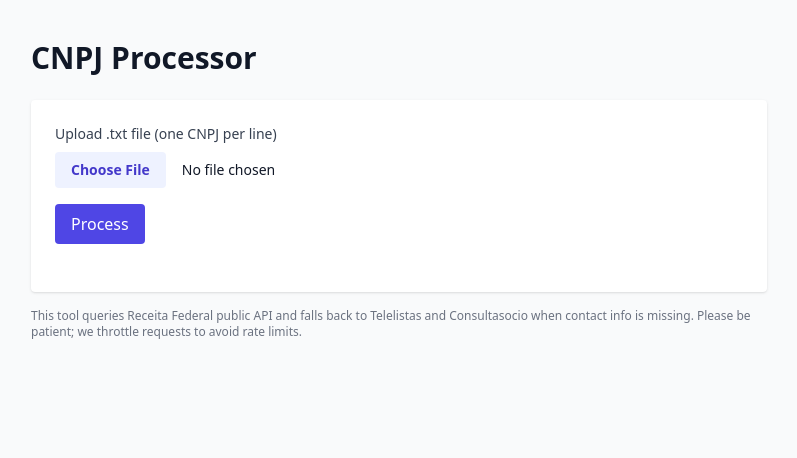
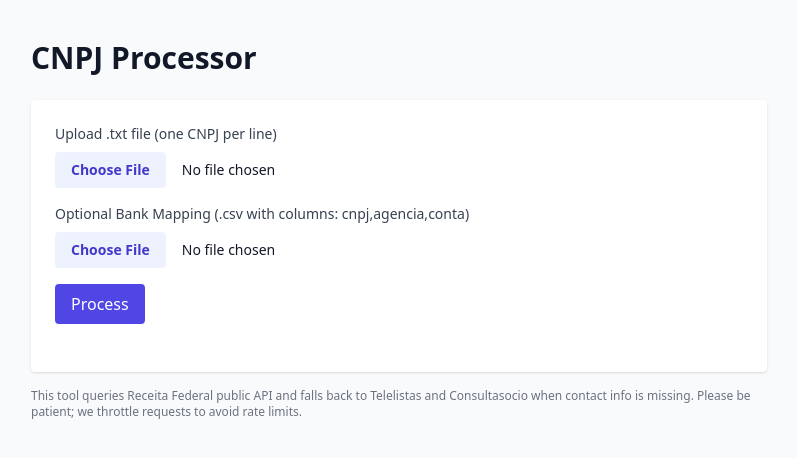
Before and after one commit to harukitakahashi812/CNPJ, a Flask app: page / in a window 1280 px wide. Shown: the top 458 px of the page, without its empty margins (241-1038 px from the left). Run offline with Flask 3, Linux system fonts and the light colour scheme; some libraries are stand-ins or nearby versions.

Commit message:
feat: optional bank CSV (cnpj,agencia,conta) + UI input; fill AGENCIA/CONTA; extended parallel scrapers and contact cache

```diff
--- a/app.py
+++ b/app.py
@@ -15,6 +15,7 @@ import json
 from concurrent.futures import ThreadPoolExecutor, as_completed
 from urllib.parse import urlparse
 import os as _os
+import csv
 
 
 app = Flask(__name__)
@@ -253,7 +254,7 @@ def scrape_fallback(company_name: Optional[str], cnpj: Optional[str]) -> Tuple[O
     return None, None
 
 
-def format_output_block(cnpj: str, fields: Dict[str, Optional[str]]) -> str:
+def format_output_block(cnpj: str, fields: Dict[str, Optional[str]], agencia: str = "", conta: str = "") -> str:
     razao_social = (fields.get("razao_social") or "").strip()
     razao_social_upper = razao_social.upper()
     slug = slugify(razao_social)
@@ -269,8 +270,8 @@ def format_output_block(cnpj: str, fields: Dict[str, Optional[str]]) -> str:
     # Adhering to required exact labels and order
     lines = [
         f"NOME NA BRADESCO: {razao_social_upper} BOM",
-        "AGENCIA: ",
-        "CONTA: ",
+        f"AGENCIA: {agencia}",
+        f"CONTA: {conta}",
         f"NOME API DE PUXADA: {slug}",
         f"CNPJ: {cnpj}",
         f"NATUREZA: {natureza}",
@@ -322,7 +323,7 @@ def _read_json(path: str) -> Optional[Dict]:
         return None
 
 
-def _process_single(cnpj_raw: str) -> str:
+def _process_single(cnpj_raw: str, bank_map: Dict[str, Dict[str, str]]) -> str:
     cnpj = clean_cnpj(cnpj_raw)
     if not cnpj:
         return ""
@@ -333,10 +334,11 @@ def _process_single(cnpj_raw: str) -> str:
         s_phone, s_email = scrape_fallback(fields.get("razao_social"), cnpj)
         fields["telefone"] = fields.get("telefone") or s_phone
         fields["email"] = fields.get("email") or s_email
-    return format_output_block(cnpj, fields)
+    bank = bank_map.get(cnpj) or {}
+    return format_output_block(cnpj, fields, agencia=bank.get("agencia", ""), conta=bank.get("conta", ""))
 
 
-def _background_process(task_id: str, cnpjs: List[str]) -> None:
+def _background_process(task_id: str, cnpjs: List[str], bank_map: Optional[Dict[str, Dict[str, str]]] = None) -> None:
     status_path = os.path.join(OUTPUT_DIR, f"{task_id}.json")
     out_path = os.path.join(OUTPUT_DIR, f"resultado_{task_id}.txt")
     with open(out_path, "w", encoding="utf-8") as out:
@@ -344,6 +346,8 @@ def _background_process(task_id: str, cnpjs: List[str]) -> None:
         processed = 0
         state = {"status": "running", "processed": 0, "total": total, "file": out_path}
         _write_json(status_path, state)
+
+        bank_map = bank_map or {}
 
         # Parallel processing with a small pool to balance speed and rate limits
         # Allow tuning via env; default 8
@@ -353,7 +357,7 @@ def _background_process(task_id: str, cnpjs: List[str]) -> None:
             env_workers = 12
         max_workers = max(1, env_workers)
         with ThreadPoolExecutor(max_workers=max_workers) as executor:
-            future_to_raw = {executor.submit(_process_single, raw): raw for raw in cnpjs}
+            future_to_raw = {executor.submit(_process_single, raw, bank_map): raw for raw in cnpjs}
             for future in as_completed(future_to_raw):
                 raw = future_to_raw[future]
                 try:
@@ -388,11 +392,29 @@ def process():
     content = file.stream.read().decode("utf-8", errors="ignore")
     lines = [line.strip() for line in content.splitlines() if line.strip()]
 
+    # Optional bank mapping CSV: columns cnpj,agencia,conta
+    bank_map: Dict[str, Dict[str, str]] = {}
+    if "bank" in request.files and request.files["bank"].filename:
+        try:
+            csv_bytes = request.files["bank"].stream.read()
+            text = csv_bytes.decode("utf-8", errors="ignore")
+            reader = csv.DictReader(text.splitlines())
+            for row in reader:
+                c = clean_cnpj(row.get("cnpj", ""))
+                if not c:
+                    continue
+                bank_map[c] = {
+                    "agencia": (row.get("agencia", "") or "").strip(),
+                    "conta": (row.get("conta", "") or "").strip(),
+                }
+        except Exception:
+            pass
+
     task_id = uuid.uuid4().hex
     # Start background processing
     with TASK_LOCK:
         TASKS[task_id] = {"status": "queued", "processed": 0, "total": len(lines)}
-    t = Thread(target=_background_process, args=(task_id, lines), daemon=True)
+    t = Thread(target=_background_process, args=(task_id, lines, bank_map), daemon=True)
     t.start()
     return jsonify({"task_id": task_id})
 
--- a/static/main.js
+++ b/static/main.js
@@ -5,6 +5,7 @@ document.addEventListener('DOMContentLoaded', () => {
   const spinner = document.getElementById('spinner');
   const statusText = document.getElementById('statusText');
   const downloadBtn = document.getElementById('downloadBtn');
+  const bankInput = document.getElementById('bankInput');
   let currentTaskId = null;
 
   form.addEventListener('submit', async (e) => {
@@ -20,6 +21,9 @@ document.addEventListener('DOMContentLoaded', () => {
     }
     const formData = new FormData();
     formData.append('file', fileInput.files[0]);
+    if (bankInput && bankInput.files[0]) {
+      formData.append('bank', bankInput.files[0]);
+    }
 
     processBtn.disabled = true;
     spinner.classList.remove('hidden');
--- a/templates/index.html
+++ b/templates/index.html
@@ -10,10 +10,14 @@
     <div class="max-w-3xl mx-auto py-10 px-4">
       <h1 class="text-3xl font-bold text-gray-900 mb-6">CNPJ Processor</h1>
       <div class="bg-white shadow rounded p-6">
-        <form id="uploadForm" class="space-y-4">
+        <form id="uploadForm" class="space-y-4" enctype="multipart/form-data">
           <div>
             <label class="block text-sm font-medium text-gray-700 mb-2">Upload .txt file (one CNPJ per line)</label>
             <input id="fileInput" type="file" accept=".txt" class="block w-full text-sm text-gray-900 file:mr-4 file:py-2 file:px-4 file:rounded file:border-0 file:text-sm file:font-semibold file:bg-indigo-50 file:text-indigo-700 hover:file:bg-indigo-100" />
+          </div>
+          <div>
+            <label class="block text-sm font-medium text-gray-700 mb-2">Optional Bank Mapping (.csv with columns: cnpj,agencia,conta)</label>
+            <input id="bankInput" name="bank" type="file" accept=".csv" class="block w-full text-sm text-gray-900 file:mr-4 file:py-2 file:px-4 file:rounded file:border-0 file:text-sm file:font-semibold file:bg-indigo-50 file:text-indigo-700 hover:file:bg-indigo-100" />
           </div>
           <div class="flex items-center gap-3">
             <button id="processBtn" type="submit" class="inline-flex items-center px-4 py-2 rounded bg-indigo-600 text-white hover:bg-indigo-700 disabled:opacity-50 disabled:cursor-not-allowed">Process</button>
```
